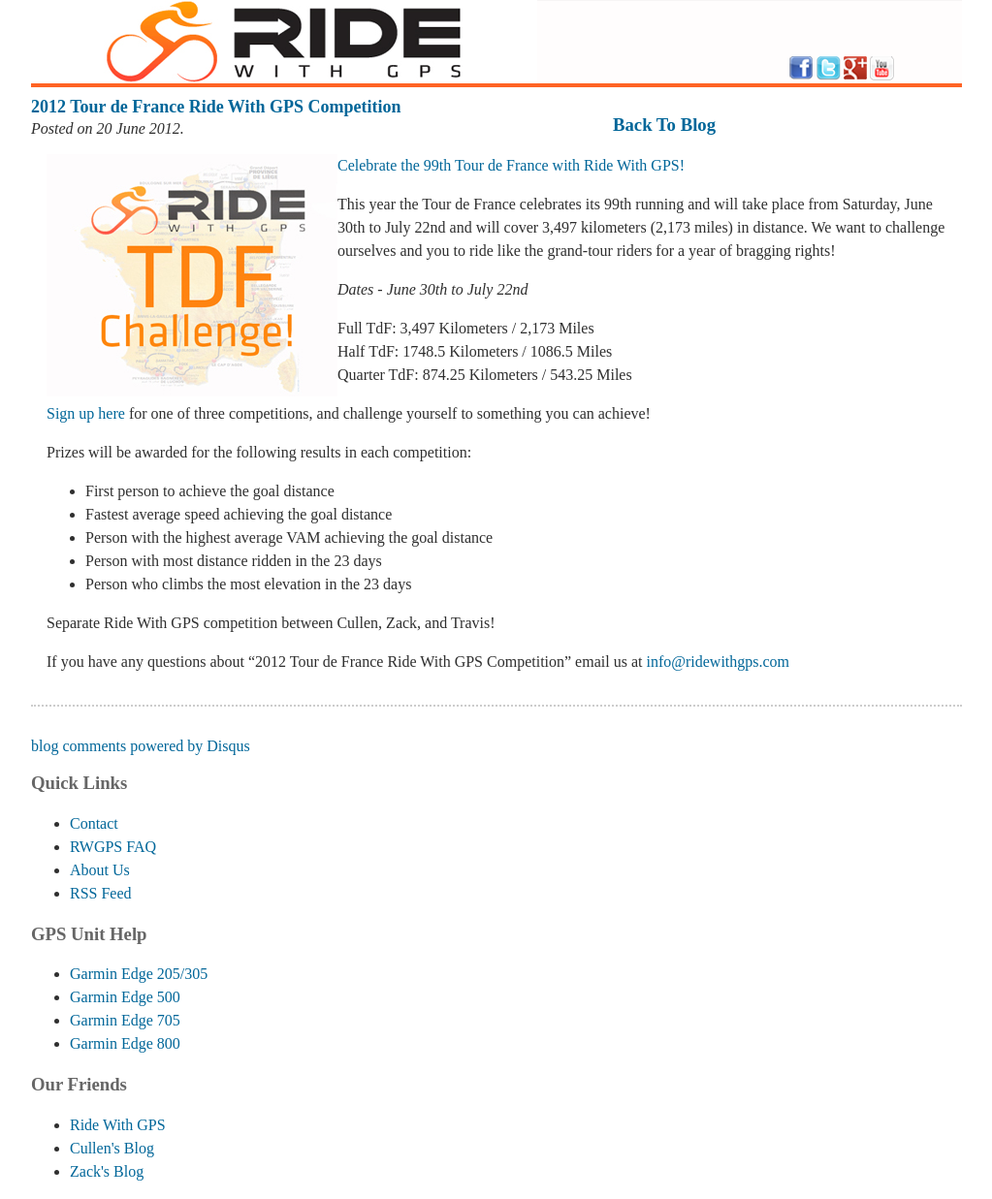
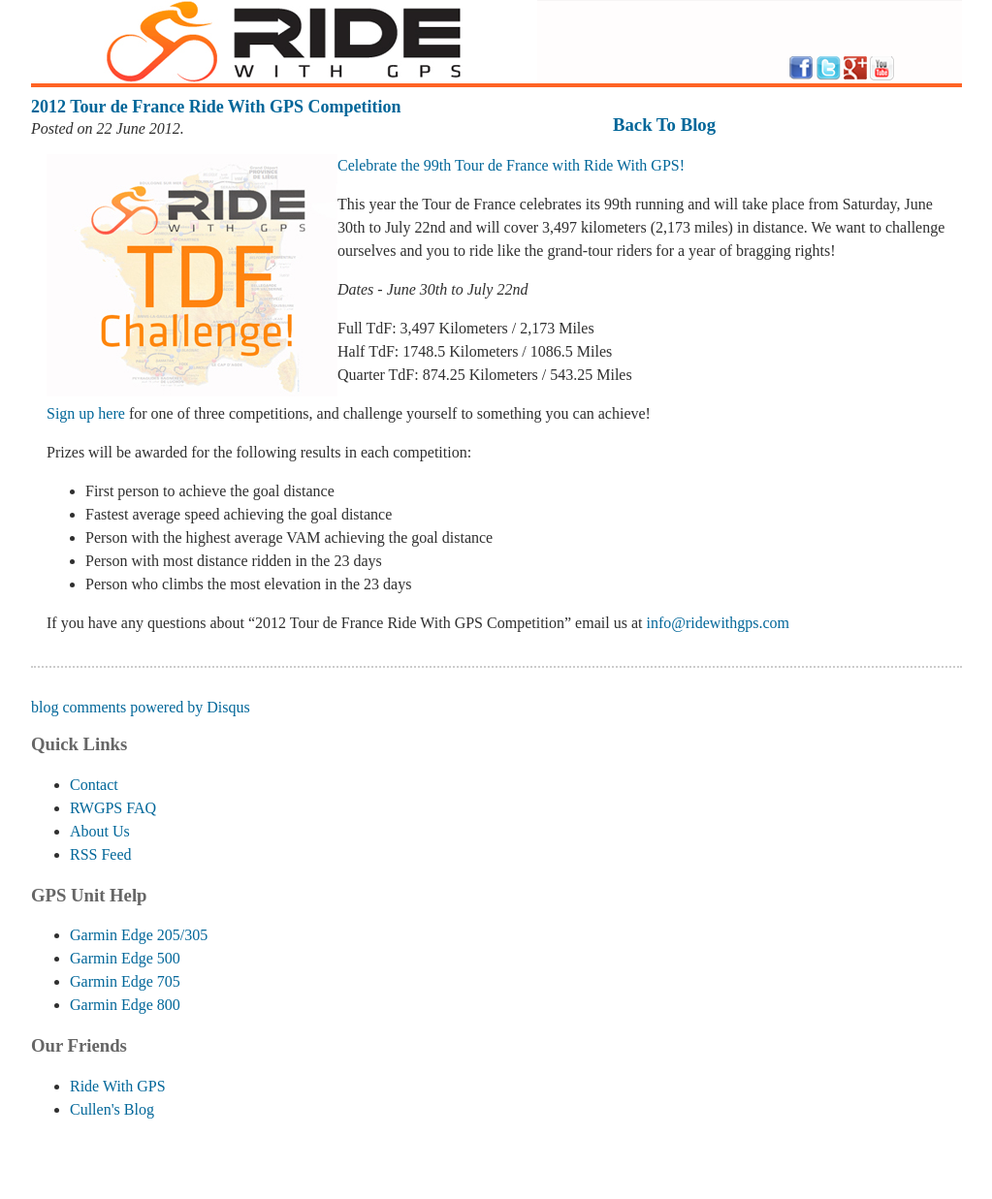
Before and after one commit to kingcu/blog.ridewithgps.com, a Jekyll site: the page built from _posts/2012-06-22-TDF-Competition.markdown, in a window 1280 px wide. Shown: the whole page at 97% size, without its empty margins (128-1151 px from the left). Built offline with Jekyll 4.4.1, drawn with Linux system fonts in a browser that asks for light colours; some web fonts are replaced; Markdown is read by kramdown in place of the engine named in the settings; comment, search, counter and statistics services are not loaded; after the commit the page ends 1173 px from its top, so only the background shows below that.

Commit message:
blah blah

```diff
--- a/_layouts/default.html
+++ b/_layouts/default.html
@@ -54,7 +54,6 @@
         <ul>
           <li><a href="http://ridewithgps.com">Ride With GPS</a></li>
           <li><a href="http://cullenking.com">Cullen's Blog</a></li>
-          <li><a href="http://zackham.com">Zack's Blog</a></li>
         </ul>
 
       </div>
--- a/_posts/2012-06-20-TDF-Competition.markdown
+++ b/_posts/2012-06-22-TDF-Competition.markdown
@@ -2,7 +2,7 @@
 layout: post
 title: "2012 Tour de France Ride With GPS Competition"
 ---
-<a href=""><img style="float:left;" src="/images/post_images/tdf_challenge_250.jpg"></a> <a href="">Celebrate the 99th Tour de France with Ride With GPS!</a>
+<a href=""><img style="float:left;" src="/images/post_images/tdf_challenge_250.jpg"></a> <a href="http://ridewithgps.com/competitions/tour-de-france">Celebrate the 99th Tour de France with Ride With GPS!</a>
 
 This year the Tour de France celebrates its 99th running and will take place from Saturday, June 30th to July 22nd and will cover 3,497 kilometers (2,173 miles) in distance. We want to challenge ourselves and you to ride like the grand-tour riders for a year of bragging rights!
 
@@ -12,7 +12,7 @@
 Half TdF: 1748.5 Kilometers / 1086.5 Miles <br />
 Quarter TdF: 874.25 Kilometers / 543.25 Miles <br />
 
-<a href="">Sign up here</a> for one of three competitions, and challenge yourself to something you can achieve!
+<a href="http://ridewithgps.com/competitions/tour-de-france">Sign up here</a> for one of three competitions, and challenge yourself to something you can achieve!
 
 
 Prizes will be awarded for the following results in each competition:
@@ -23,6 +23,4 @@
 - Person with most distance ridden in the 23 days
 - Person who climbs the most elevation in the 23 days
 
-Separate Ride With GPS competition between Cullen, Zack, and Travis!
-
 If you have any questions about "{{ page.title }}" email us at <a href="mailto:info@ridewithgps.com">info@ridewithgps.com</a>
```
Also changed, not shown: _posts/2012-06-21-Site-Update-Events.markdown (+17 -7 lines).
